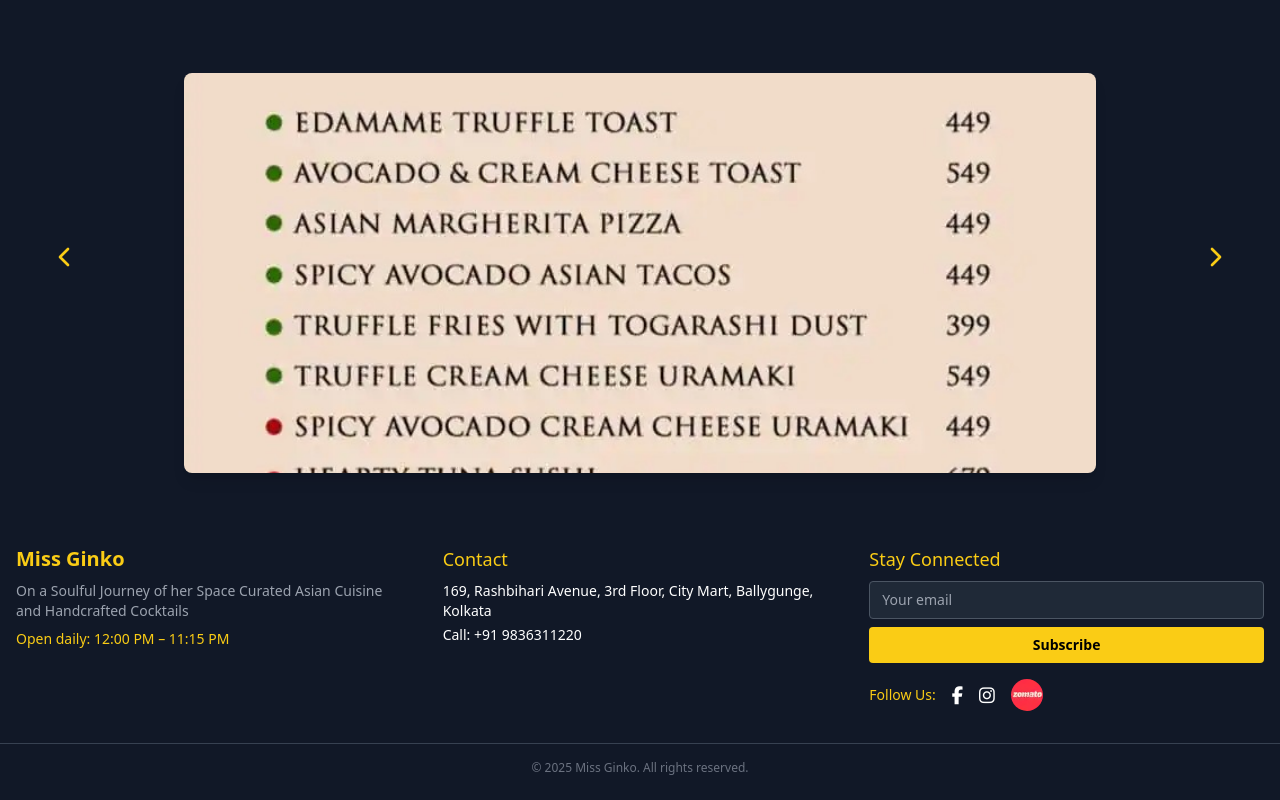
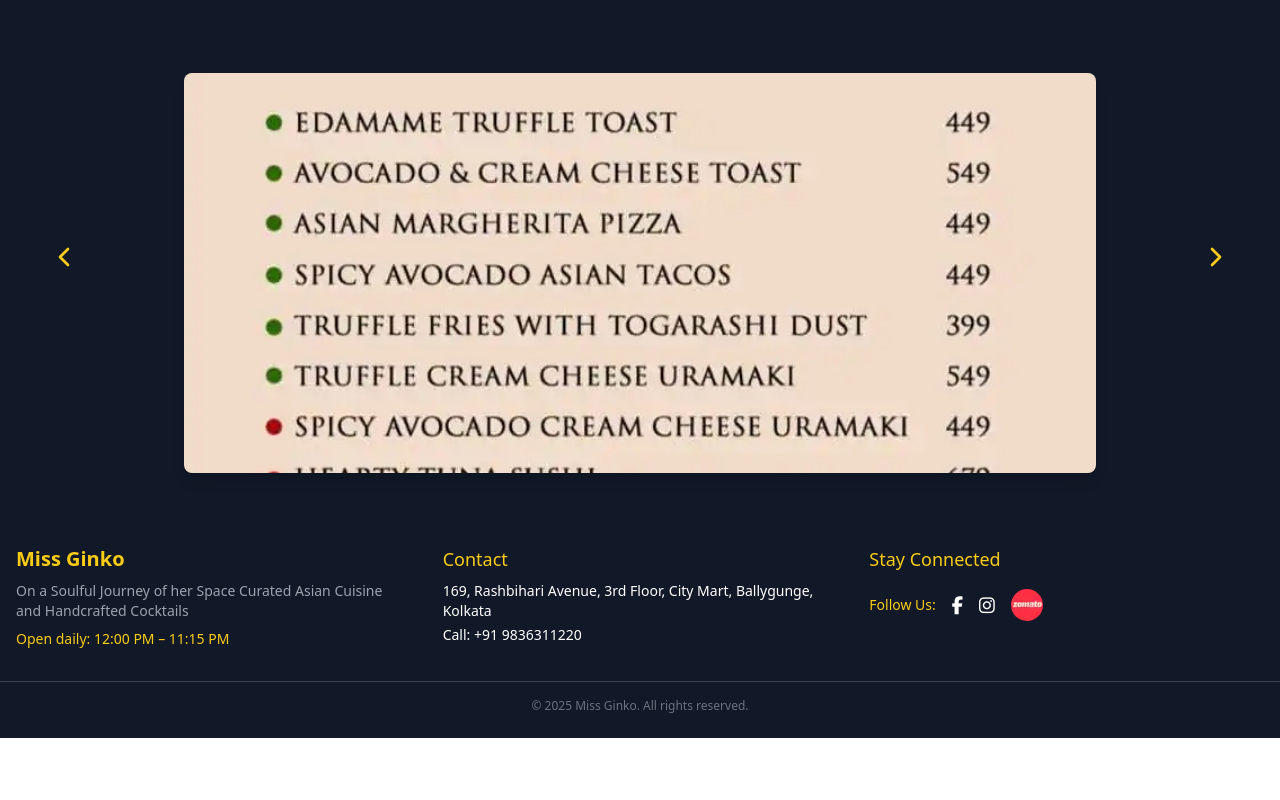
Before and after one commit to Raktimmaity/ginko_new, a React (Vite) app: page /menu in a window 1280 px wide. Shown: the part 807-1607 px from the top of the page. After the commit the page ends 1545 px from the top, so only its background shows below. Built offline with nearby package versions, Linux system fonts and the light colour scheme.

Commit message:
update  footer section

```diff
--- a/src/components/Footer.jsx
+++ b/src/components/Footer.jsx
@@ -29,7 +29,7 @@ const Footer = () => (
       {/* Newsletter & Socials */}
       <div>
         <h3 className="text-yellow-400 text-lg font-medium mb-2">Stay Connected</h3>
-        <form className="flex flex-col space-y-2">
+        {/* <form className="flex flex-col space-y-2">
           <input
             type="email"
             placeholder="Your email"
@@ -41,7 +41,7 @@ const Footer = () => (
           >
             Subscribe
           </button>
-        </form>
+        </form> */}
         <div className="flex items-center gap-4 mt-4 text-white text-lg">
           <p className="text-sm text-yellow-400">Follow Us:</p>
           <a href="https://www.facebook.com/iammissginko/" target="_blank"><i className="fa-brands fa-facebook-f hover:text-white transition"></i></a>
```
